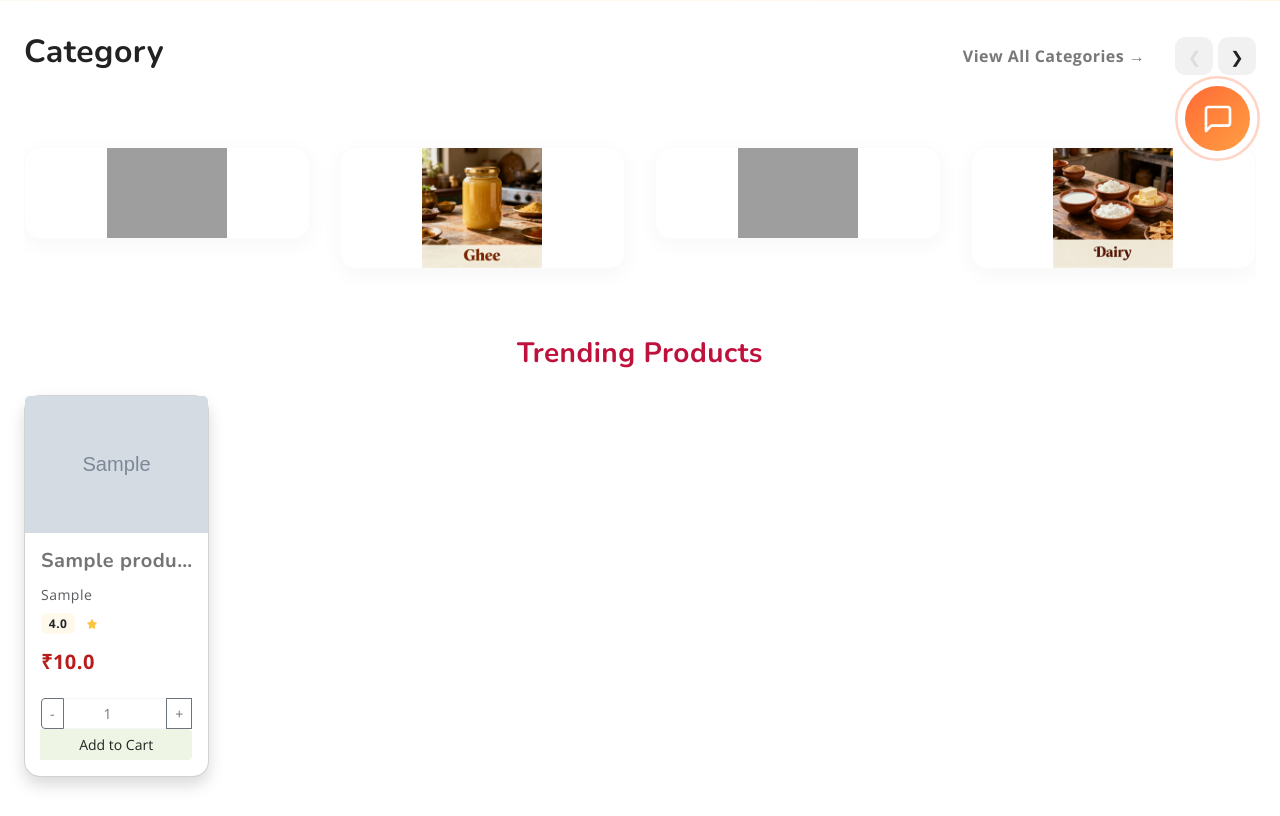
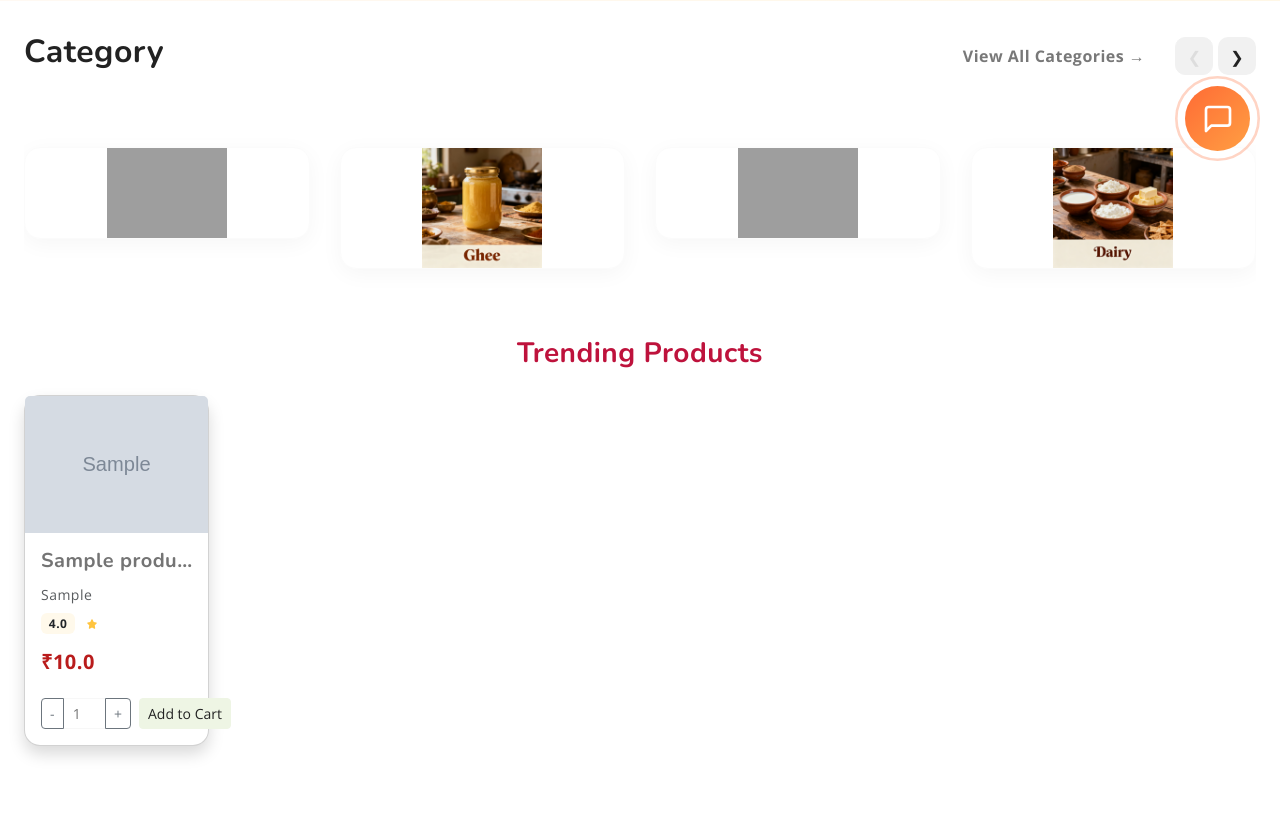
Before and after one commit to Premkumar8/Amma-s-Kitchen-Website, a Flask app: page / in a window 1280 px wide. Shown: the part 619-1435 px from the top of the page. Run offline with Flask 3, Linux system fonts and the light colour scheme; tables that the repository leaves empty hold one stand-in row (values such as "Sample post"); grey boxes marked "Sample" are stand-in pictures; grey boxes are pictures that could not be loaded.

Commit message:
fix: adjust layout and styling of add-to-cart form in index.html

```diff
--- a/templates/index.html
+++ b/templates/index.html
@@ -140,18 +140,21 @@
                   </div>
                   <div class="fw-bold fs-5 mt-2" style="color:#b91c1c;">₹{{ p.price }}</div>
                 </div>
-                <form class="add-to-cart-form d-flex flex-wrap align-items-center gap-2 mt-3"
+                <form class="add-to-cart-form d-flex flex-nowrap align-items-center gap-2 mt-3"
                       data-product-id="{{ p.id }}"
                       data-product-name="{{ p.name }}"
                       data-product-price="{{ p.price }}">
-                  <div class="input-group input-group-sm w-100">
+
+                  <div class="input-group input-group-sm" style="width: auto; min-width: 90px;">
                     <button type="button" class="btn btn-outline-secondary btn-qty" data-action="decrease">-</button>
-                    <input type="number" min="1" value="1" class="form-control text-center qty-input" style="min-width: 40px;">
+                    <input type="number" min="1" value="1" class="form-control text-center qty-input p-0" style="min-width: 30px;">
                     <button type="button" class="btn btn-outline-secondary btn-qty" data-action="increase">+</button>
-                    <button type="submit" class="btn btn-success btn-sm flex-fill">
-                      <i class="bi bi-cart"></i> <span class="d-none d-lg-inline">Add to Cart</span><span class="d-inline d-lg-none">Add</span>
-                    </button>
                   </div>
+
+                  <button type="submit" class="btn btn-success btn-sm flex-fill text-nowrap">
+                    <i class="bi bi-cart"></i> <span class="d-none d-lg-inline">Add to Cart</span><span class="d-inline d-lg-none">Add</span>
+                  </button>
+
                 </form>
               </div>
             </div>
```
